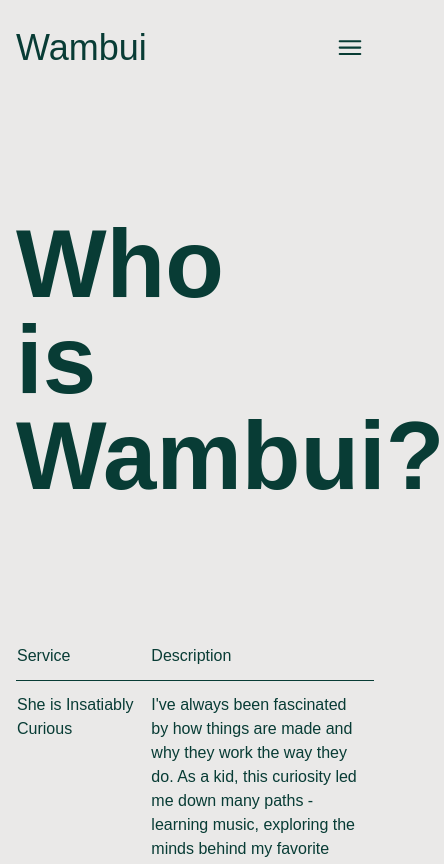
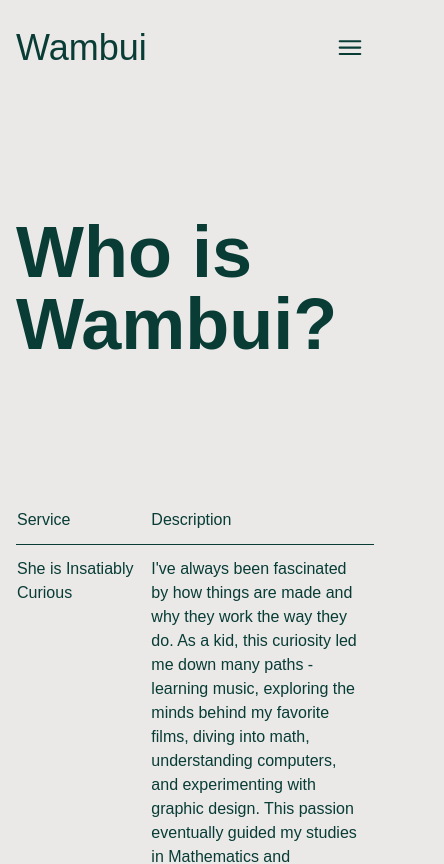
Before and after one commit to Wambui-N/wambuis-work, a Next.js app: page /about in a window 390 px wide. Shown: the top 864 px of the page, 444 px wide, since content can reach past the window. Built offline with nearby package versions, Linux system fonts and the light colour scheme; a web font is replaced by a local one.

Commit message:
responsive hero

```diff
--- a/src/app/globals.css
+++ b/src/app/globals.css
@@ -7,7 +7,7 @@
     @apply font-futura text-black bg-white antialiased responsive;
   }
   h1 {
-    @apply font-semibold text-8xl;
+    @apply font-semibold lg:text-8xl text-7xl pb-2;
   }
 }
 
--- a/src/components/ui/Hero.tsx
+++ b/src/components/ui/Hero.tsx
@@ -6,7 +6,7 @@ interface HeroProps {
 
 const Hero = ({ children }: HeroProps) => {
   return (
-    <div className="py-32 w-[60%]">
+    <div className="py-32 lg:w-[60%] w-[100%]">
       {children}
     </div>
   );
```
